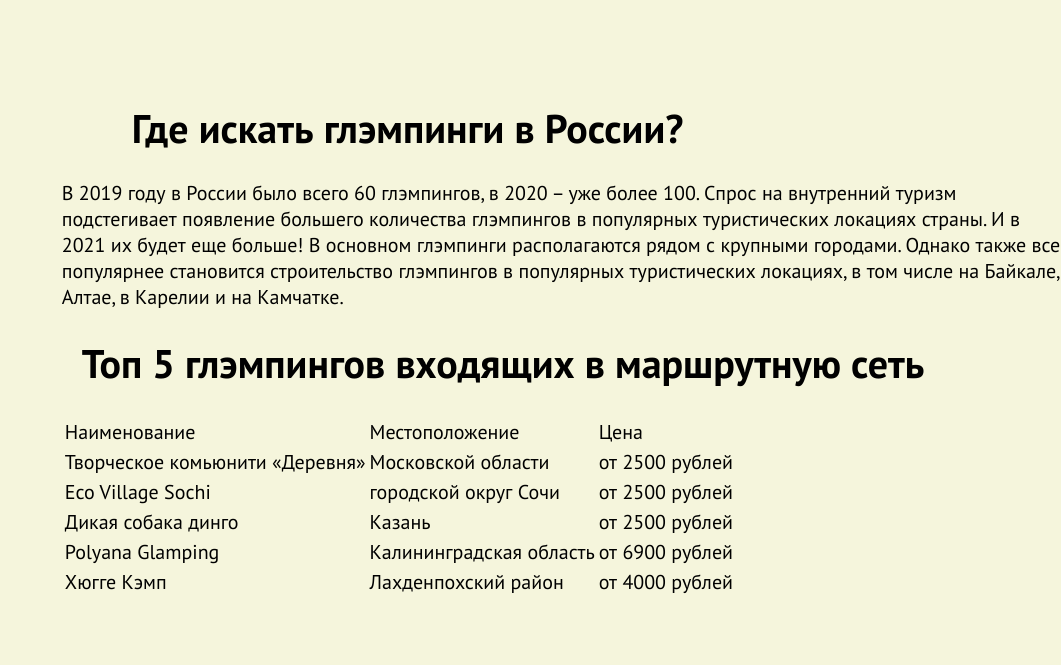
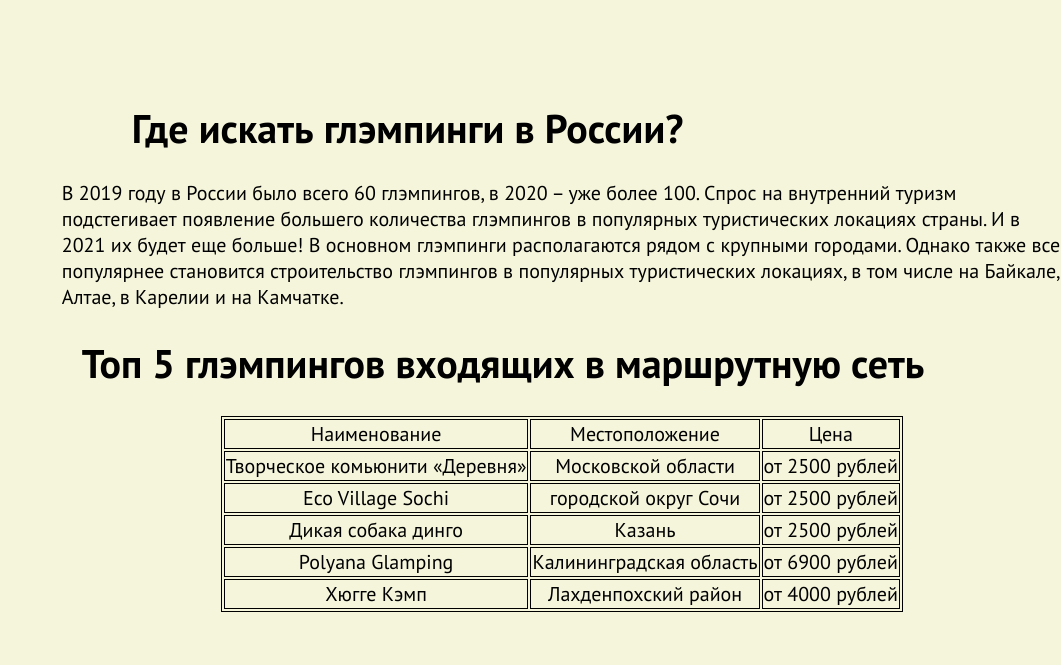
Before and after one commit to Svetoshek/Kalashnikova-211-331-web-dev-2022-1, a plain HTML site: page index.html in a window 1280 px wide. Shown: the part 3557-4222 px from the top of the page, without its empty margins (219-1280 px from the left). Drawn offline with Linux system fonts and the light colour scheme.

Commit message:
Update style.css

```diff
--- a/css/style.css
+++ b/css/style.css
@@ -82,3 +82,14 @@ dt p {
 	font-size: 28px;
 	margin-top: 20px;
 }
+
+td {
+	text-align: center;
+	border: 1px solid black;
+}
+
+table {
+	margin-left: auto;
+	margin-right: auto;
+	border: 1px solid black;
+}
```
